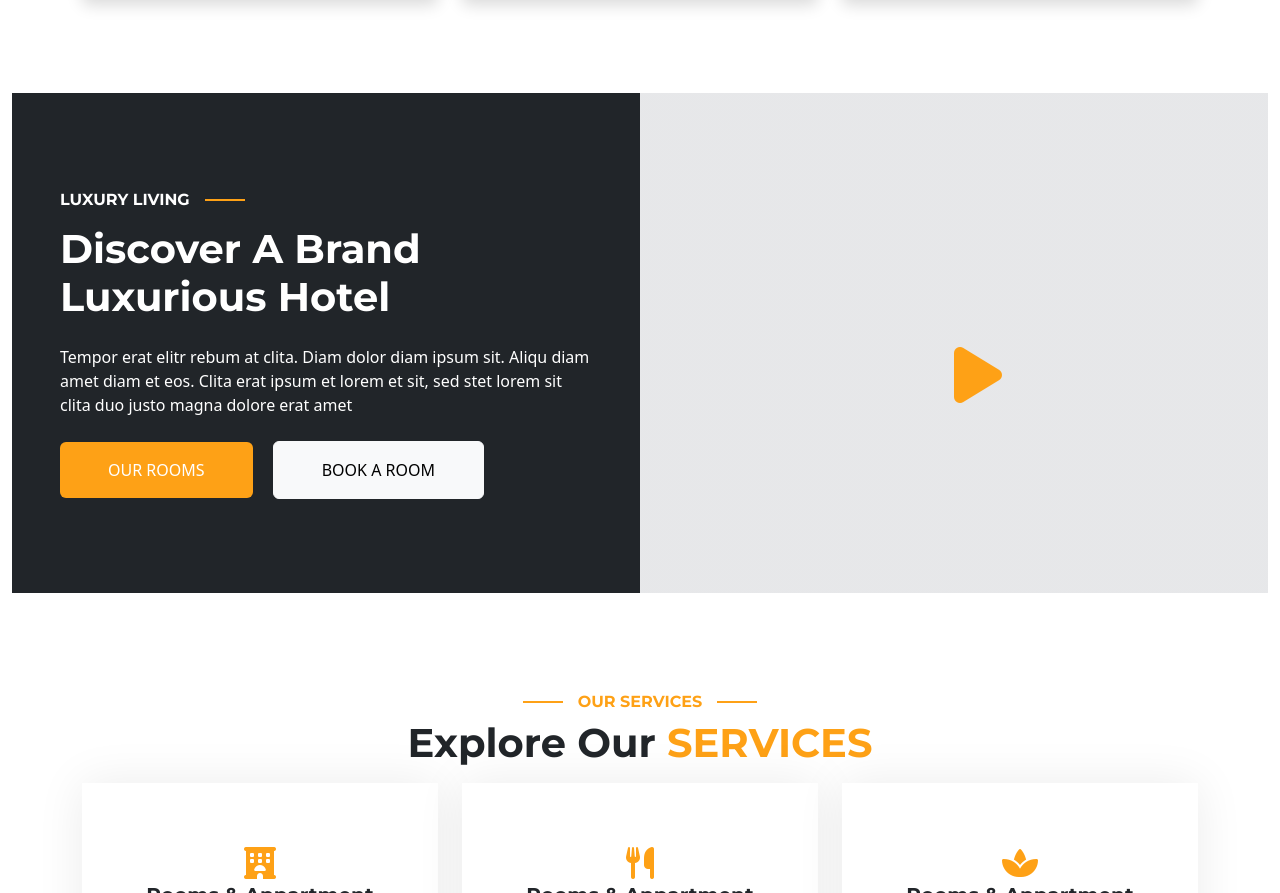
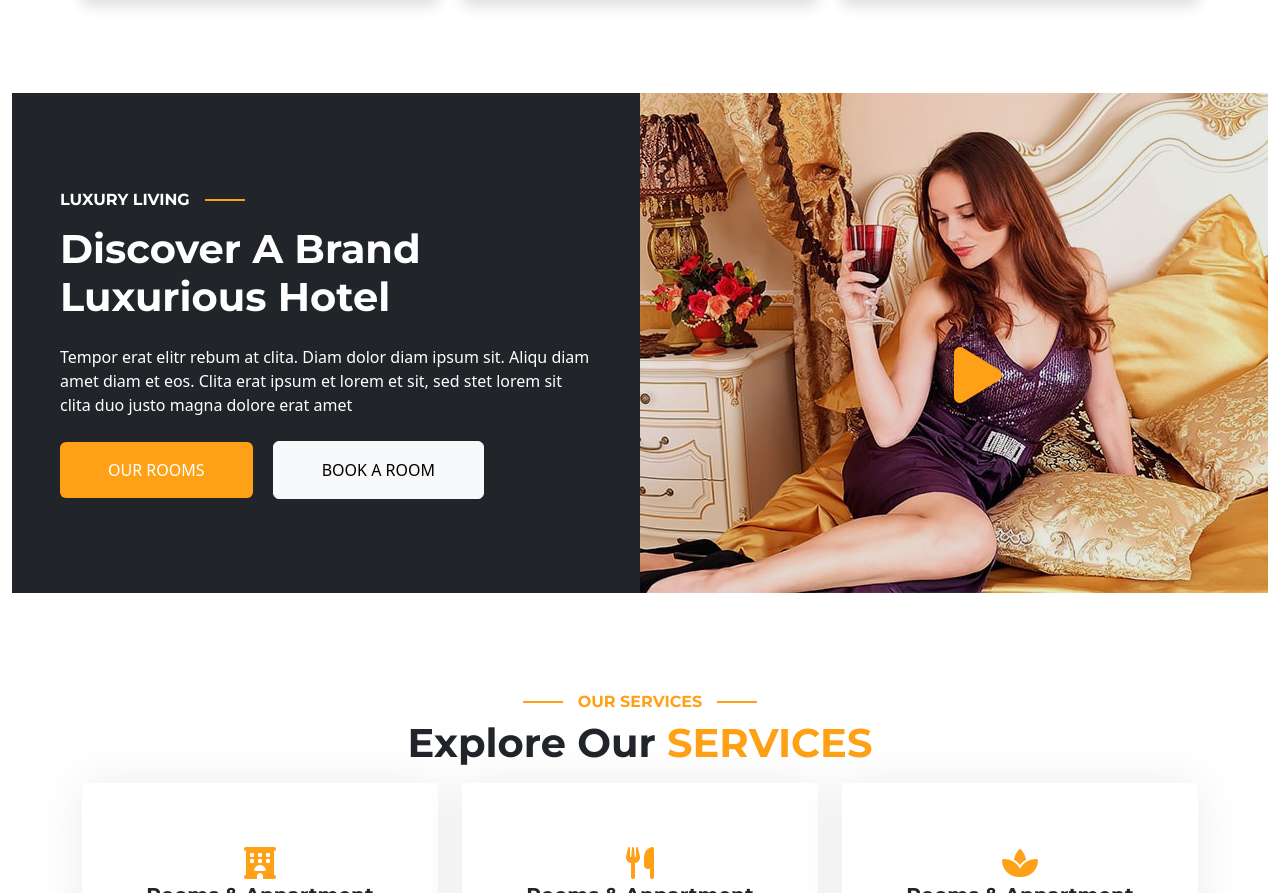
Before and after one commit to Dhi1234/Hotelier-Website, a plain HTML site: page index.html in a window 1280 px wide. Shown: the part 2162-3055 px from the top of the page. Drawn offline with nearby package versions, Linux system fonts and the light colour scheme; the site is published under a folder, as on GitHub Pages, so addresses that start at the root find nothing.

Commit message:
Add files via upload

```diff
--- a/style.css
+++ b/style.css
@@ -104,7 +104,7 @@ h1,h2,h3,h4,h5,h6{
     position: relative;
     height: 100%;
     min-height: 500px;
-    background: linear-gradient(rgba(15, 23, 43, .1), rgba(15, 23, 43, .1)), url(/image/video.jpg);
+    background: linear-gradient(rgba(15, 23, 43, .1), rgba(15, 23, 43, .1)), url(image/video.jpg);
     background-position: center center;
     background-repeat: no-repeat;
     background-size: cover;
```
